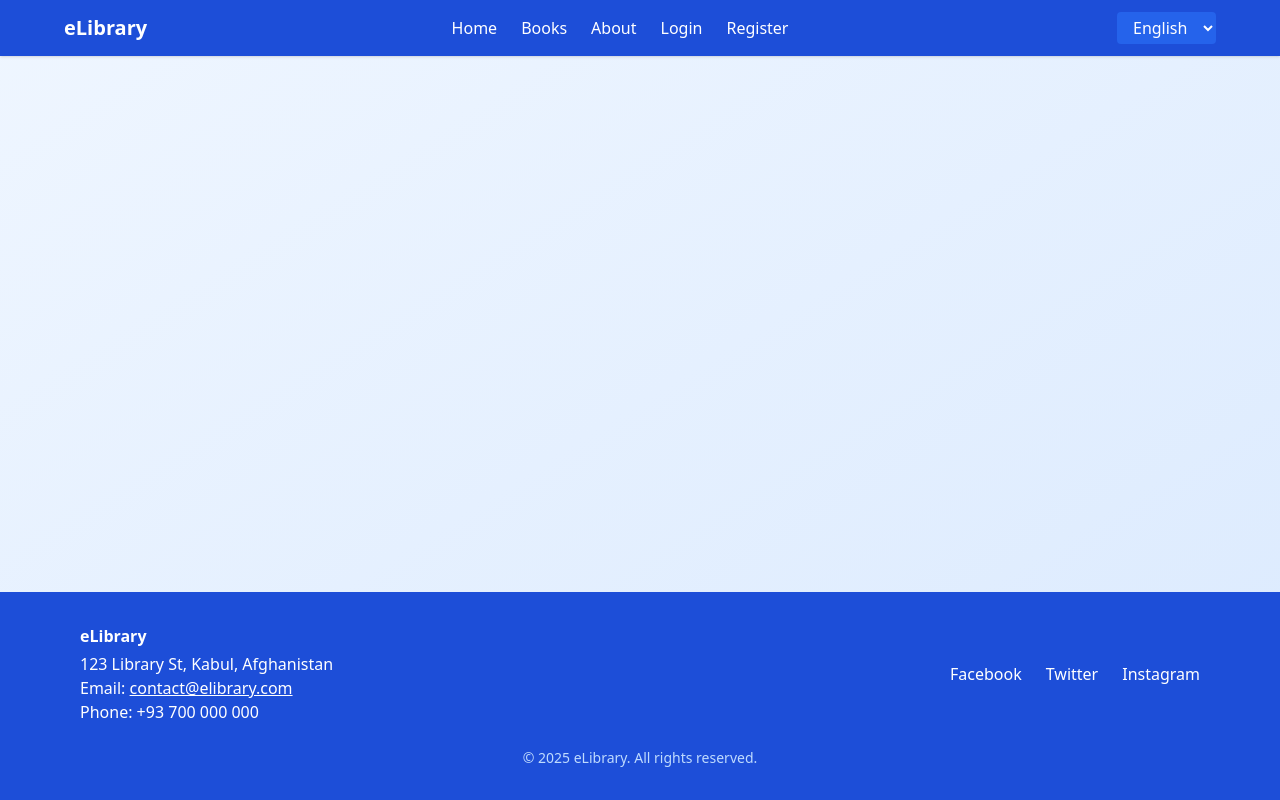
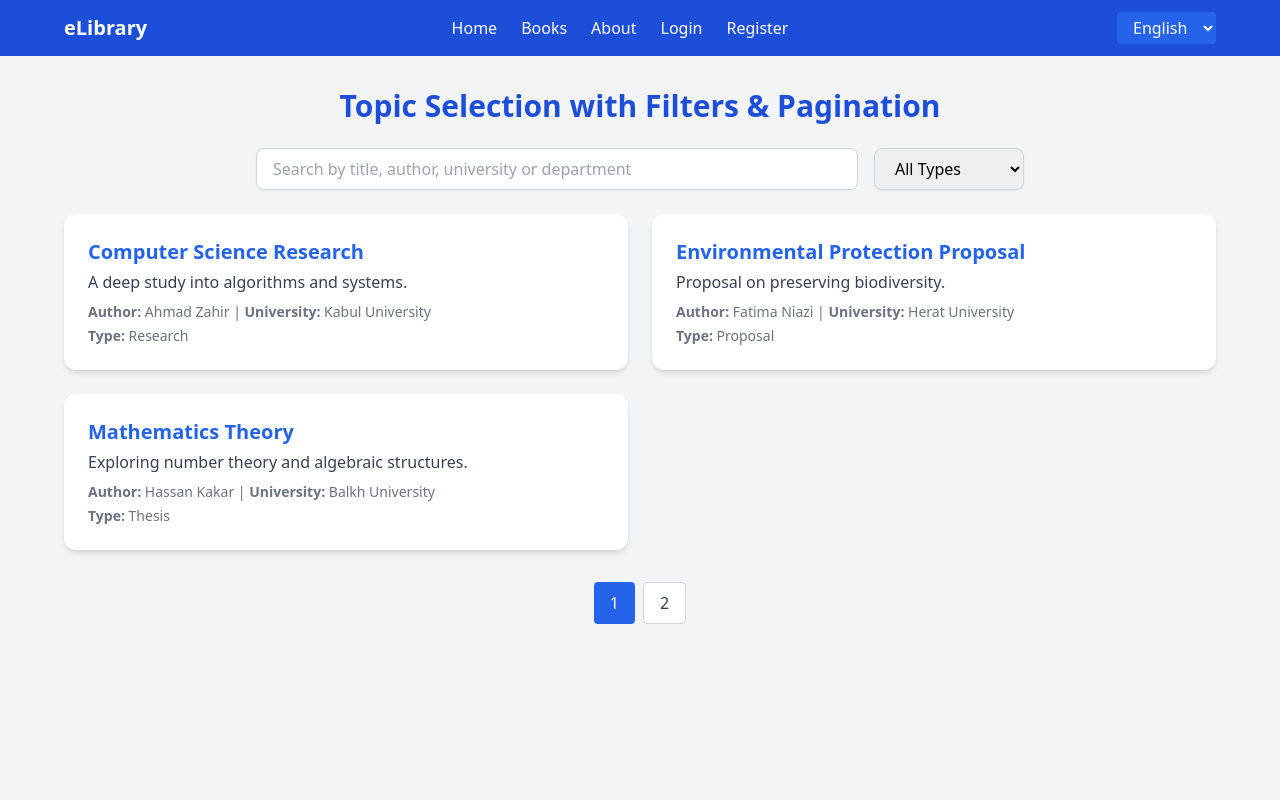
Before and after one commit to hafizullah123/ELIBRARY, a React (Create React App) app in the folder elibrary-frontend/: page /topic-selection in a window 1280 px wide. Shown: the top 800 px of the page. Built offline with nearby package versions, Linux system fonts and the light colour scheme.

Commit message:
complete the topic selection

```diff
--- a/elibrary-frontend/src/App.js
+++ b/elibrary-frontend/src/App.js
@@ -15,6 +15,7 @@ import AdminDashboard from "./component/admindashboard";
 import TopicInsertForm from "./component/topic-insertion";
 import UserDashboard from "./component/userdashboard";
 import Bookselection from "./component/book-selection";
+import TopicSelection from "./component/topic-selection";
 
 function App() {
   return (
@@ -43,6 +44,7 @@ function App() {
             <Route path="/topic-insertion" element={<TopicInsertForm />} />
             <Route path="/userdashboard" element={<UserDashboard />} />
             <Route path="/book-selection" element={<Bookselection />} />
+            <Route path="/topic-selection" element={<TopicSelection />} />
             {/* Add other routes as needed */}
           </Routes>
         </main>
--- /dev/null
+++ b/elibrary-frontend/src/component/topic-selection.js
@@ -0,0 +1,247 @@
+import React, { useState } from "react";
+
+// More sample topics with type field
+const allTopics = [
+  {
+    id: "101",
+    titlePashto: "د کمپیوټر ساینس څیړنه",
+    titleDari: "تحقیق کمپیوتر ساینس",
+    titleEnglish: "Computer Science Research",
+    author: "Ahmad Zahir",
+    university: "Kabul University",
+    department: "Computer Science",
+    abstract: "A deep study into algorithms and systems.",
+    type: "Research",
+    publicationDate: "2024-03-15",
+  },
+  {
+    id: "102",
+    titlePashto: "د چاپېریال ساتنې پروپوزل",
+    titleDari: "پیشنهاد محیط زیست",
+    titleEnglish: "Environmental Protection Proposal",
+    author: "Fatima Niazi",
+    university: "Herat University",
+    department: "Environmental Science",
+    abstract: "Proposal on preserving biodiversity.",
+    type: "Proposal",
+    publicationDate: "2023-09-20",
+  },
+  {
+    id: "103",
+    titlePashto: "د ریاضي تیوري",
+    titleDari: "نظریه ریاضی",
+    titleEnglish: "Mathematics Theory",
+    author: "Hassan Kakar",
+    university: "Balkh University",
+    department: "Mathematics",
+    abstract: "Exploring number theory and algebraic structures.",
+    type: "Thesis",
+    publicationDate: "2022-12-05",
+  },
+  {
+    id: "104",
+    titlePashto: "د ټکنالوژۍ پرمختګ",
+    titleDari: "پیشرفت تکنولوژی",
+    titleEnglish: "Technology Advancement",
+    author: "Saira Mohammadi",
+    university: "Nangarhar University",
+    department: "Engineering",
+    abstract: "Innovations in modern technology and applications.",
+    type: "Research",
+    publicationDate: "2023-06-10",
+  },
+  {
+    id: "105",
+    titlePashto: "د تاریخ مهم پیښې",
+    titleDari: "رویدادهای مهم تاریخ",
+    titleEnglish: "Important Historical Events",
+    author: "Javed Habibi",
+    university: "Kabul University",
+    department: "History",
+    abstract: "Reviewing key historical moments.",
+    type: "Presentation",
+    publicationDate: "2024-01-22",
+  },
+  {
+    id: "106",
+    titlePashto: "ادبي ژبه او سبک",
+    titleDari: "زبان و سبک ادبی",
+    titleEnglish: "Literary Language and Style",
+    author: "Zahra Hashemi",
+    university: "Herat University",
+    department: "Literature",
+    abstract: "Analysis of poetic styles in Persian literature.",
+    type: "Thesis",
+    publicationDate: "2023-03-18",
+  },
+  // Add more if needed
+];
+
+const ITEMS_PER_PAGE = 3;
+
+export default function TopicSelection() {
+  const [search, setSearch] = useState("");
+  const [filterType, setFilterType] = useState("");
+  const [currentPage, setCurrentPage] = useState(1);
+  const [selectedTopic, setSelectedTopic] = useState(null);
+
+  // Filter topics by search and type
+  const filteredTopics = allTopics.filter((topic) => {
+    const searchLower = search.toLowerCase();
+    const matchesSearch =
+      topic.titleEnglish.toLowerCase().includes(searchLower) ||
+      topic.author.toLowerCase().includes(searchLower) ||
+      topic.university.toLowerCase().includes(searchLower) ||
+      topic.department.toLowerCase().includes(searchLower);
+
+    const matchesType = filterType === "" || topic.type === filterType;
+
+    return matchesSearch && matchesType;
+  });
+
+  const totalPages = Math.ceil(filteredTopics.length / ITEMS_PER_PAGE);
+  const startIdx = (currentPage - 1) * ITEMS_PER_PAGE;
+  const currentTopics = filteredTopics.slice(
+    startIdx,
+    startIdx + ITEMS_PER_PAGE
+  );
+
+  const handlePageChange = (pageNum) => {
+    setCurrentPage(pageNum);
+    setSelectedTopic(null); // reset detailed view on page change
+  };
+
+  return (
+    <div className="min-h-screen bg-gray-100 p-4 md:p-8">
+      <div className="max-w-6xl mx-auto">
+        <h1 className="text-3xl font-bold text-blue-700 mb-6 text-center">
+          Topic Selection with Filters & Pagination
+        </h1>
+
+        {/* Search & Filter */}
+        <div className="flex flex-col md:flex-row items-center justify-between max-w-3xl mx-auto mb-6 gap-4">
+          <input
+            type="text"
+            placeholder="Search by title, author, university or department"
+            value={search}
+            onChange={(e) => {
+              setSearch(e.target.value);
+              setCurrentPage(1);
+              setSelectedTopic(null);
+            }}
+            className="flex-1 px-4 py-2 border border-gray-300 rounded-lg shadow-sm focus:outline-none focus:ring-2 focus:ring-blue-500"
+          />
+          <select
+            value={filterType}
+            onChange={(e) => {
+              setFilterType(e.target.value);
+              setCurrentPage(1);
+              setSelectedTopic(null);
+            }}
+            className="px-4 py-2 border border-gray-300 rounded-lg shadow-sm focus:outline-none focus:ring-2 focus:ring-blue-500"
+          >
+            <option value="">All Types</option>
+            <option value="Thesis">Thesis</option>
+            <option value="Research">Research</option>
+            <option value="Proposal">Proposal</option>
+            <option value="Presentation">Presentation</option>
+          </select>
+        </div>
+
+        {/* Topics List */}
+        <div className="grid gap-6 md:grid-cols-2">
+          {currentTopics.length === 0 && (
+            <p className="text-center text-gray-500 col-span-2">
+              No topics found matching your criteria.
+            </p>
+          )}
+          {currentTopics.map((topic) => (
+            <div
+              key={topic.id}
+              className="bg-white rounded-xl shadow-md p-6 cursor-pointer hover:shadow-lg transition"
+              onClick={() => setSelectedTopic(topic)}
+            >
+              <h2 className="text-xl font-semibold text-blue-600 mb-1 truncate">
+                {topic.titleEnglish}
+              </h2>
+              <p className="text-gray-700 mb-2 line-clamp-3">
+                {topic.abstract}
+              </p>
+              <p className="text-sm text-gray-500">
+                <strong>Author:</strong> {topic.author} |{" "}
+                <strong>University:</strong> {topic.university}
+              </p>
+              <p className="text-sm text-gray-500 mt-1">
+                <strong>Type:</strong> {topic.type}
+              </p>
+            </div>
+          ))}
+        </div>
+
+        {/* Pagination */}
+        {totalPages > 1 && (
+          <div className="flex justify-center mt-8 space-x-2">
+            {[...Array(totalPages)].map((_, i) => {
+              const pageNum = i + 1;
+              return (
+                <button
+                  key={pageNum}
+                  onClick={() => handlePageChange(pageNum)}
+                  className={`px-4 py-2 rounded ${
+                    pageNum === currentPage
+                      ? "bg-blue-600 text-white"
+                      : "bg-white border border-gray-300 text-gray-700 hover:bg-gray-100"
+                  }`}
+                >
+                  {pageNum}
+                </button>
+              );
+            })}
+          </div>
+        )}
+
+        {/* Selected Topic Details */}
+        {selectedTopic && (
+          <div className="mt-10 bg-white p-6 rounded-lg shadow-lg max-w-4xl mx-auto">
+            <h3 className="text-2xl font-bold text-blue-700 mb-4">
+              Detailed Topic Information
+            </h3>
+            <ul className="space-y-3 text-gray-800">
+              <li>
+                <strong>ID:</strong> {selectedTopic.id}
+              </li>
+              <li>
+                <strong>Title (Pashto):</strong> {selectedTopic.titlePashto}
+              </li>
+              <li>
+                <strong>Title (Dari):</strong> {selectedTopic.titleDari}
+              </li>
+              <li>
+                <strong>Title (English):</strong> {selectedTopic.titleEnglish}
+              </li>
+              <li>
+                <strong>Author:</strong> {selectedTopic.author}
+              </li>
+              <li>
+                <strong>University:</strong> {selectedTopic.university}
+              </li>
+              <li>
+                <strong>Department:</strong> {selectedTopic.department}
+              </li>
+              <li>
+                <strong>Type:</strong> {selectedTopic.type}
+              </li>
+              <li>
+                <strong>Publication Date:</strong>{" "}
+                {selectedTopic.publicationDate}
+              </li>
+              <li>
+                <strong>Abstract:</strong> {selectedTopic.abstract}
+              </li>
+            </ul>
+          </div>
+        )}
+      </div>
+    </div>
+  );
+}
```
